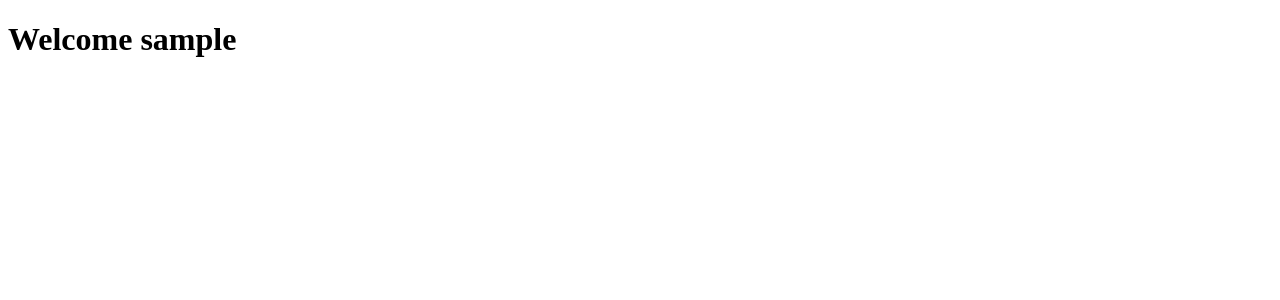
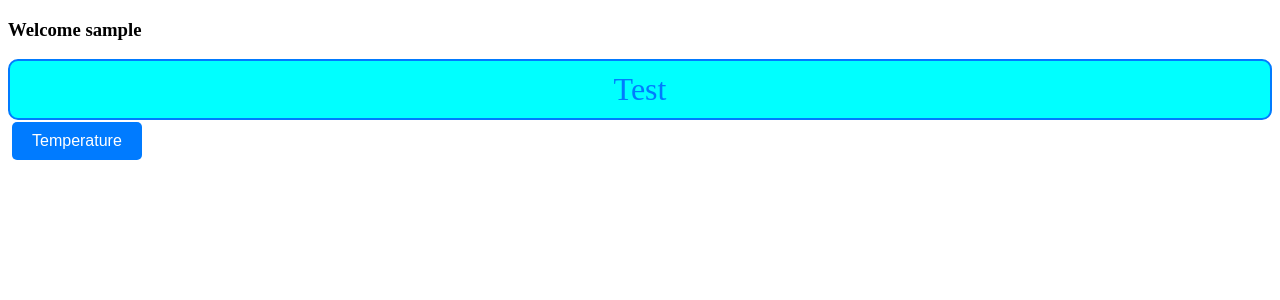
Before and after one commit to BookCultivator/Water_adding_system, a Flask app: a page that uses Server_base/apps/mainprogram/templates/index.html in a window 1280 px wide. Shown: the top 300 px of the page. Run offline with Flask 3, Linux system fonts and the light colour scheme.

Commit message:
test html

```diff
--- a/Server_base/apps/mainprogram/templates/index.html
+++ b/Server_base/apps/mainprogram/templates/index.html
@@ -4,8 +4,47 @@
         <meta charset="UTF-8">
         <meta name="viewport" content="width=device-width, initial-scale=1.0">
         <title>Flask Home</title>
+        <style>
+            .test {
+                background-color: aqua;
+                border: 2px solid #007BFF;
+                box-sizing: content-box;
+                border-radius: 10px;
+                font-size: 2rem;
+                color: #007BFF;
+            }
+            p {
+                margin: 0;
+                text-align: center;
+                padding: 10px;
+            }
+            .test_bu {
+                background-color: #007BFF;
+                color: white;
+                border: none;
+                padding: 10px 20px;
+                text-align: center;
+                text-decoration: none;
+                display: inline-block;
+                font-size: 16px;
+                margin: 4px 2px;
+                cursor: pointer;
+                border-radius: 5px;
+                position: absolute;
+            }
+        </style>
+        <script>
+            function test() {
+                console.log('test');
+            }
+        </script>
     </head>
     <body>
-        <h1>Welcome {{name}}</h1>
+        <h3>Welcome {{name}}</h3>
+        <div class="test">
+            <p>Test</p>
+            <button class="test_bu" type="button" onclick="test()">Temperature</button>
+        </div>
+
     </body>
 </html>
```
